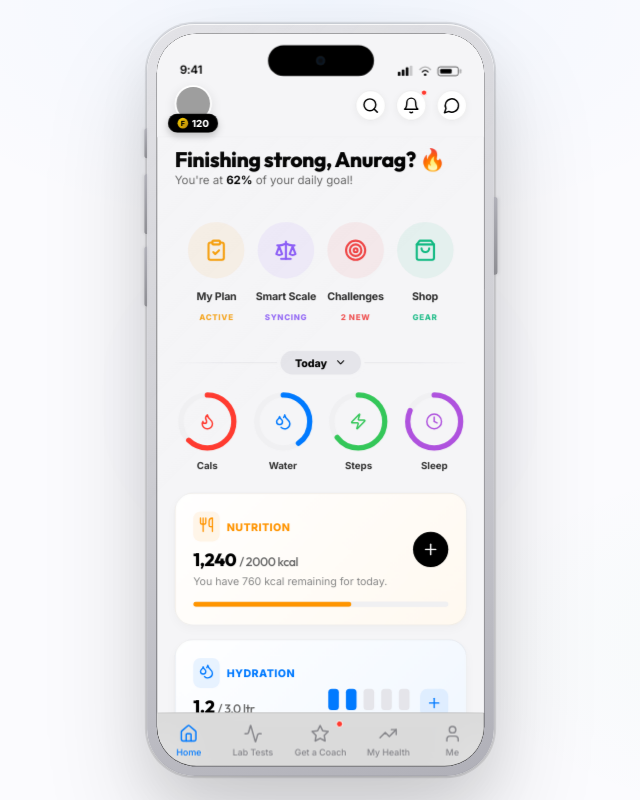
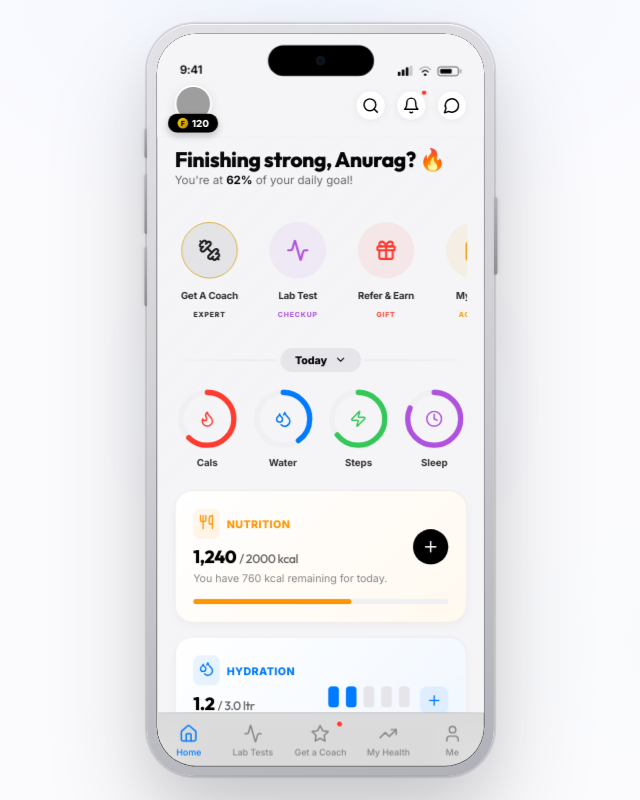
Before and after one commit to Anurag242/Fittr, a React (Vite) app: page / in a window 1280 px wide. Shown: the whole page, without its empty margins (320-960 px from the left). Built offline with nearby package versions, Linux system fonts and the light colour scheme; grey boxes are pictures that could not be loaded.

Commit message:
feat: add expert services and enable horizontal scrolling for action hub

```diff
--- a/src/App.jsx
+++ b/src/App.jsx
@@ -120,34 +120,43 @@ function CalendarOverlay({ isOpen, onClose, onSelect }) {
 
 const PremiumActionBubbles = () => {
   const actions = [
-    { label: 'My Plan', sub: 'ACTIVE', icon: ClipboardCheck, color: '#F59E0B' }, // Amber
-    { label: 'Smart Scale', sub: 'SYNCING', icon: Scale, color: '#8B5CF6' },   // Violet
-    { label: 'Challenges', sub: '2 NEW', icon: Target, color: '#EF4444' },     // Red
-    { label: 'Shop', sub: 'GEAR', icon: ShoppingBag, color: '#10B981' },       // Emerald
+    { label: 'Get A Coach', sub: 'EXPERT', icon: Dumbbell, color: '#1A1A1A' },
+    { label: 'Lab Test', sub: 'CHECKUP', icon: Activity, color: '#AF52DE' },
+    { label: 'Refer & Earn', sub: 'GIFT', icon: Gift, color: '#FF3B30' },
+    { label: 'My Plan', sub: 'ACTIVE', icon: ClipboardCheck, color: '#F59E0B' },
+    { label: 'Smart Scale', sub: 'SYNCING', icon: Scale, color: '#8B5CF6' },
+    { label: 'Challenges', sub: '2 NEW', icon: Target, color: '#EF4444' },
+    { label: 'Shop', sub: 'GEAR', icon: ShoppingBag, color: '#10B981' },
   ];
 
   return (
     <section style={{ padding: '24px 0', overflow: 'hidden' }}>
-      <div style={{
-        display: 'flex',
-        justifyContent: 'space-between',
-        padding: '0 12px',
-        gap: '8px'
-      }}>
+      <div
+        className="no-scrollbar"
+        style={{
+          display: 'flex',
+          overflowX: 'auto',
+          padding: '0 24px',
+          gap: '20px',
+          scrollSnapType: 'x mandatory'
+        }}
+      >
         {actions.map((item, i) => {
           const Icon = item.icon;
           return (
             <motion.div
               key={item.label}
-              initial={{ opacity: 0, y: 10 }}
-              animate={{ opacity: 1, y: 0 }}
+              initial={{ opacity: 0, x: 20 }}
+              animate={{ opacity: 1, x: 0 }}
               transition={{ delay: i * 0.05 }}
               style={{
                 display: 'flex',
                 flexDirection: 'column',
                 alignItems: 'center',
                 gap: '12px',
-                flex: 1
+                flexShrink: 0,
+                width: '80px',
+                scrollSnapAlign: 'start'
               }}
             >
               <motion.div
@@ -161,7 +170,8 @@ const PremiumActionBubbles = () => {
                   alignItems: 'center',
                   justifyContent: 'center',
                   cursor: 'pointer',
-                  transition: 'background-color 0.2s ease'
+                  transition: 'background-color 0.2s ease',
+                  border: item.label === 'Get A Coach' ? '1.5px solid #D4AF37' : 'none' // Golden border for primary action
                 }}
               >
                 <Icon size={26} color={item.color} strokeWidth={2.2} />
@@ -169,14 +179,15 @@ const PremiumActionBubbles = () => {
 
               <div style={{ textAlign: 'center' }}>
                 <p style={{
-                  fontSize: '12px',
+                  fontSize: '11px',
                   fontWeight: '700',
                   color: '#2D2D2D',
                   letterSpacing: '-0.2px',
-                  marginBottom: '4px'
+                  whiteSpace: 'nowrap',
+                  marginBottom: '2px'
                 }}>{item.label}</p>
                 <span style={{
-                  fontSize: '9px',
+                  fontSize: '8px',
                   fontWeight: '800',
                   color: item.color,
                   letterSpacing: '0.8px',
```
